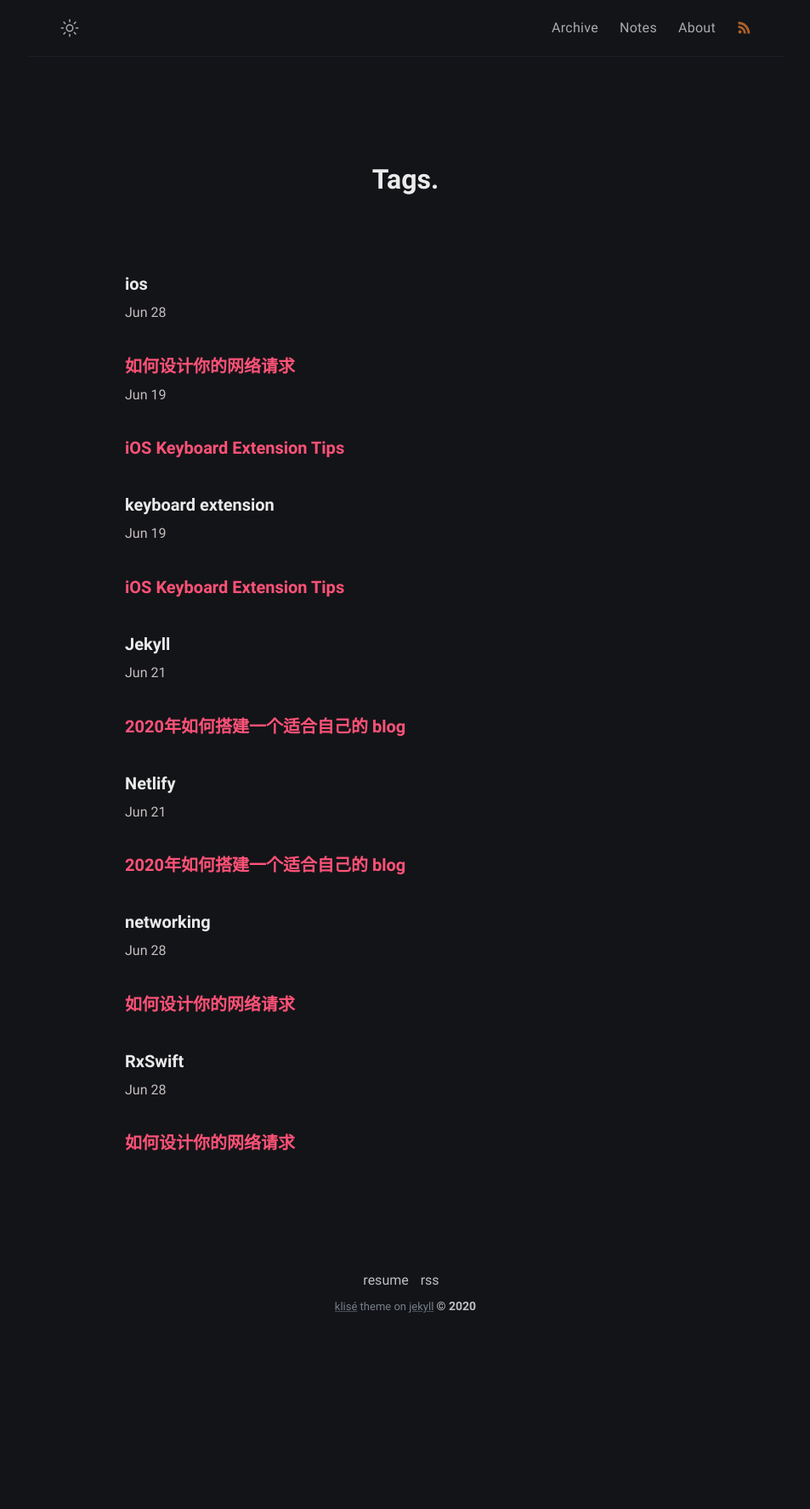
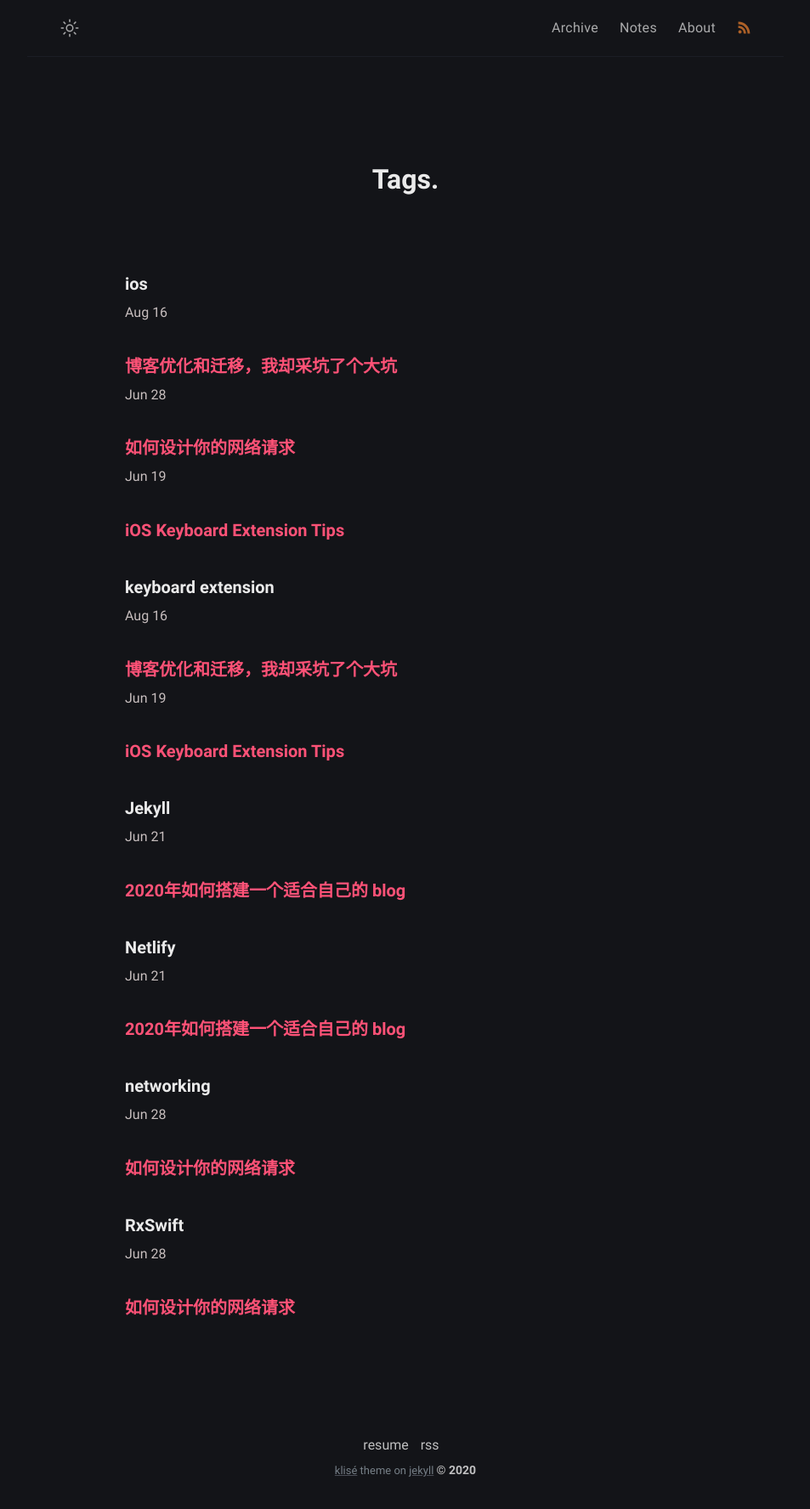
Before and after one commit to alfredcc/blog, a Jekyll site: the page built from tags.md, in a window 1280 px wide. Shown: the whole page at 85% size, without its empty margins (163-1116 px from the left). Built offline with Jekyll 4.4.1, drawn with Linux system fonts in a browser that asks for light colours; before the commit the page ends 1583 px from its top, so only the background shows below that; some of the changed lines change nothing that is shown.

Commit message:
Update post

````diff
--- a/Gemfile
+++ b/Gemfile
@@ -21,7 +21,7 @@
   gem 'jekyll-feed', '~> 0.13.0'
   gem 'jekyll-sitemap', '~> 1.4'
   gem 'jekyll-compose', '~> 0.12.0'
-#  gem 'jekyll-postfiles', '~> 3.1'
+  # gem 'jekyll-postfiles', '~> 3.1'
 end
 
 # Windows does not include zoneinfo files, so bundle the tzinfo-data gem
--- a/_config.yml
+++ b/_config.yml
@@ -78,4 +78,4 @@
 plugins:
   - jekyll-feed
   - jekyll-sitemap
-  #- jekyll-postfiles
+  # - jekyll-postfiles
--- /dev/null
+++ b/_posts/2020-07-20-move-to-github-actions.md
@@ -0,0 +1,67 @@
+---
+title: 博客优化和迁移，我却采坑了个大坑
+author: racechao
+date: 2020-08-16
+tag:
+  - ios
+  - keyboard extension
+---
+![Cloudflare architecture](/assets/img/github-actions.jpg)
+
+因为之前博客一直用的 [netlify](https://netlify.com/) 托管，测试了一段时间，访问速度不是很理想，基本等于不可用的状态。所以就趁这个周末，把网址迁移到 Github Pages。
+
+# Build 脚本迁移到 Github Actions
+一直听说 Github Actions 挺香的，而且有免费 2000 分钟的额度，故打算将 `Build` 从 `Netlify` 迁移 `Github Actions`.
+
+迁移过程也挺简单的，具体可以参考[Jekyll 的官方教程](https://jekyllrb.com/docs/continuous-integration/github-actions/)
+1. 在 .github/workflows 目录下创建 github-pages.yml 文件
+2. 打开文件并输入已下内容
+
+```yaml
+name: Build and deploy Jekyll site to GitHub Pages
+
+on:
+  push:
+    branches:
+      - master
+
+jobs:
+  github-pages:
+    runs-on: ubuntu-16.04
+    steps:
+      - uses: actions/checkout@v2
+      - uses: helaili/jekyll-action@2.0.1
+        env:
+          JEKYLL_PAT: ${{ secrets.JEKYLL_PAT }}
+```
+> 这里会自动将生成的静态博客文件 push 到 hg-page 分支
+> 并且每次 build 完之后会清空之前的所有文件
+
+# 自定义域名
+
+#### 1. 购买域名
+`Github Pages` 支持自定义域名，因为 `Github Pages` 免费的域名看起来不太爽，而且自己的博客当然得有自己的域名。于是去 [namecheap](namecheap.com) 上购买域名，这里吐槽下 GoDaddy 啃爹定价策略，第一年的价格虽然看起来还可以，但仔细看你会发现第二签续费贼坑。而且 namecheap 还可以在网上收集到 `promo code` 可以优惠不少。
+
+#### 2. 域名解析托管
+
+`Cloudflare` 就不用多介绍了，购买完域名的第一件事就是将域名解析服务迁移到 `Cloudflare`，另外 `Cloudflare` 提供免费的 ssl 证书所以就不用再自己创建 `Let's Encrypt` 的 ssl 证书了。
+这里最主要的一步就是在 DNS 解析中配一条 `CANME` 指向我的 `Github Page` 的记录即可。
+
+#### 3. Github Pages 自定义域名配置
+方案一：然后就是在项目 `Setting` 里面修改 `GitHub Pages ` 的自定义域名如下：
+![img](/assets/img/github-pages.png)
+
+方案二：在项目根目录添加 `CNAME` 文件，在里面输入自定义域名 `jiechaoz.com`。`GitHub Pages` 会自动检测这个文件去设置自定义域名
+> 注意 CNAME 里面只有一条记录可以生效，换句话说你只能输入一个自定义域名地址
+
+#### 4. 强制开启 HTTPS
+因为安全策略，我开了 `Surge` 用 `Chrome` 在访问 HTTP 网页的时候会报错，所以需要强制将将 HTTP 跳转到 HTTPS。如果我们网站有 `Nginx` 的话，简单配个规则就行了，但是我的博客是托管在 `Github Pages` 上的，那就得试试其他办法。`Github Pages` 可以强制开启 HTTPS，但似乎得需要自己申请 `Let's Encrypt`（默认是不可选的），最后 Google 了一下，其实我们配个 meta 标签就行了。
+```html
+<meta http-equiv="Content-Security-Policy" content="upgrade-insecure-requests">
+```
+
+# CANME 的坑
+这个真是被自己坑到了，因为上面说到我们用的 Github Action 配置每次 build 会把 gh-pages 分支所有文件清空，所以之前添加的 CNAME 在执行完后就不见了，网上搜了一圈发现解决办法是只要在主分支根目录创建一个 CNAME 就可以了，每次执行完后会自动拷贝到 gh-pages 分支下，但我试了好几次并没发现 CNAME 被拷贝，也尝试自己修改 Github Actions 脚本，直接执行 `touch CNAME&echo "jiechaoz.com" > CNAME` 发现也没效果。试了好久最后发现自己在 Jekyll `_config.yml` 配置文件下把 CNAME 给 exclude 掉了。
+
+最后大功告成！
+测试了下速度，基本访问速度在 1s 之内，比之前 [netlify](https://netlify.com/) 快多了。
````
Also changed, not shown: assets/img/github-actions.jpg (added), assets/img/github-pages.png (added).
